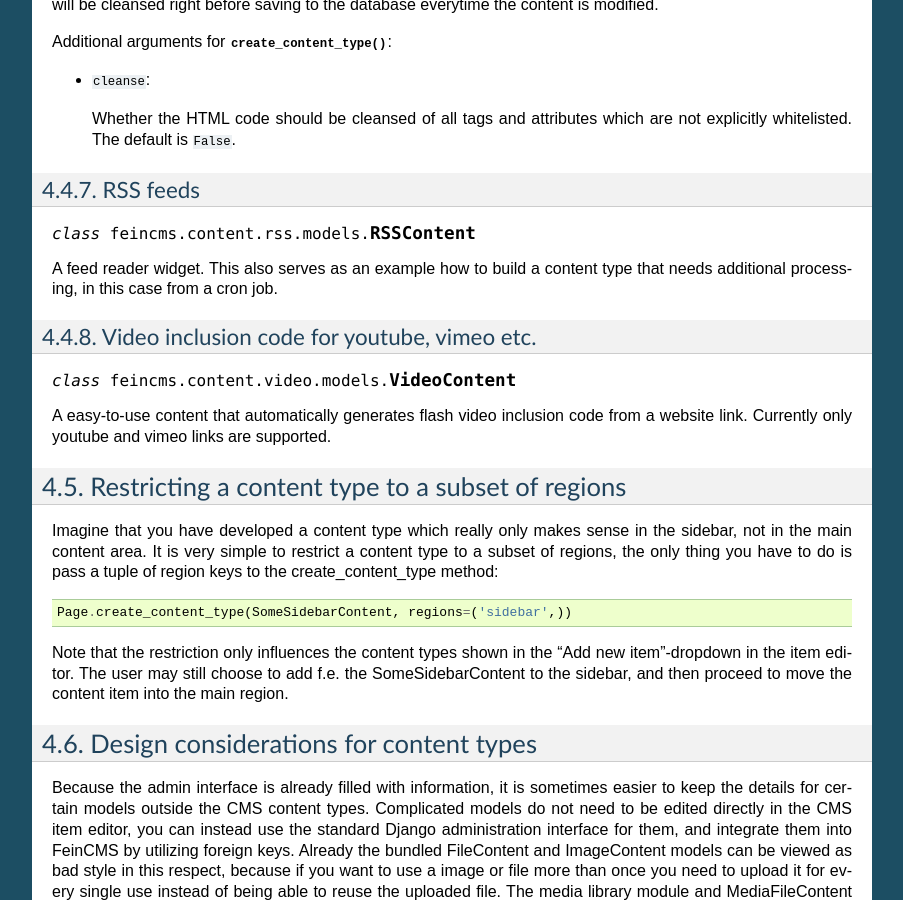
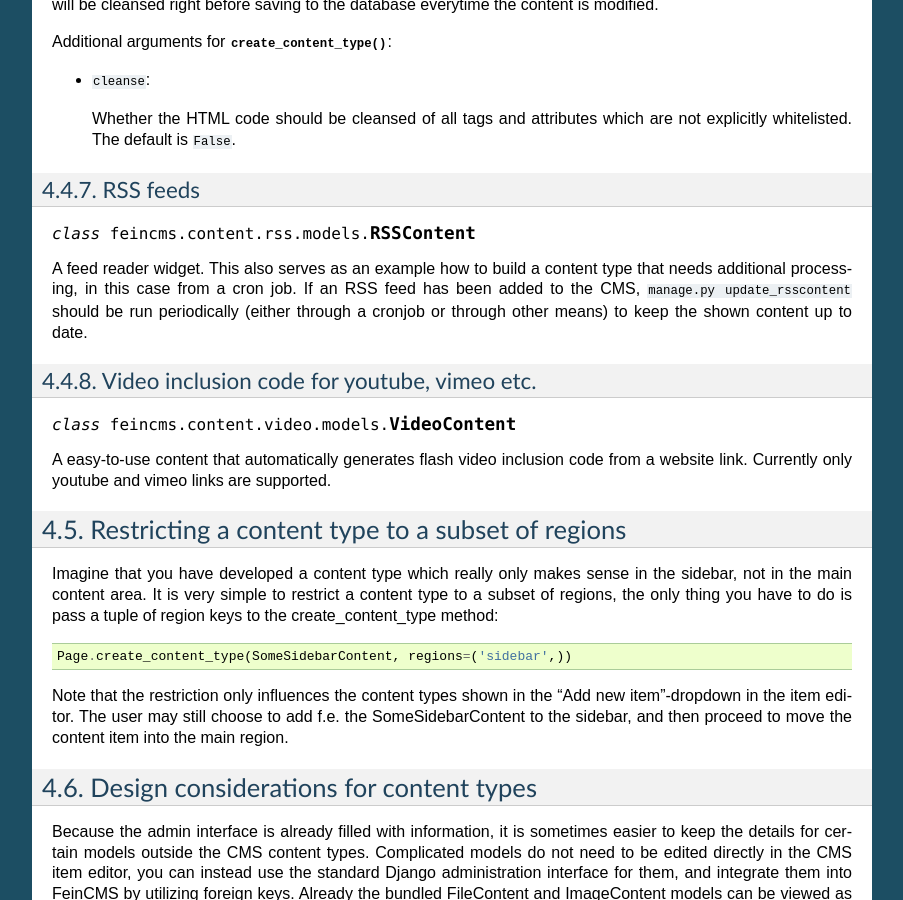
Before and after one commit to feincms/feincms, a Sphinx documentation site: the page built from docs/contenttypes.txt, in a window 1280 px wide and 900 px high, scrolled down 3232 px. Shown: the whole window, without its empty margins (198-1101 px from the left). Built offline with Sphinx 7.4.7, drawn with Linux system fonts in a browser that asks for light colours.

Commit message:
Mention update_rsscontent management command when describing the RSSContent

```diff
--- a/docs/contenttypes.txt
+++ b/docs/contenttypes.txt
@@ -233,7 +233,10 @@ RSS feeds
 .. class:: RSSContent
 
 A feed reader widget. This also serves as an example how to build a content
-type that needs additional processing, in this case from a cron job.
+type that needs additional processing, in this case from a cron job. If an
+RSS feed has been added to the CMS, ``manage.py update_rsscontent`` should
+be run periodically (either through a cronjob or through other means) to
+keep the shown content up to date.
 
 
 Video inclusion code for youtube, vimeo etc.
```
